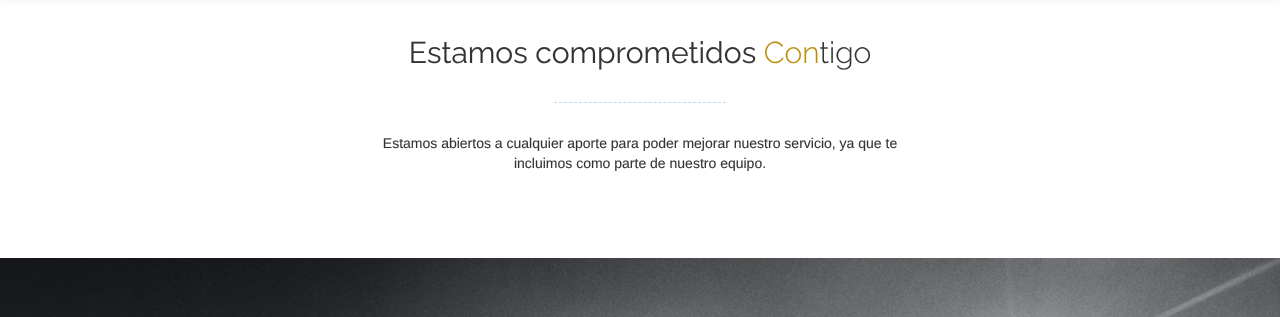
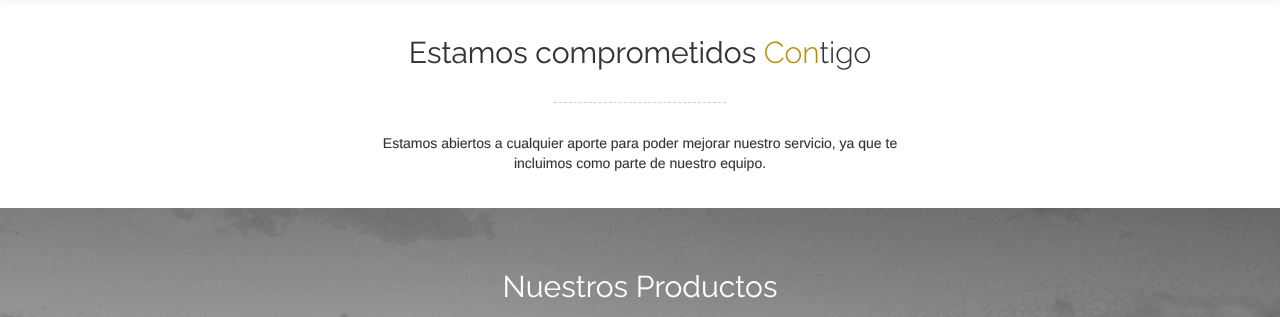
Before and after one commit to synry63/glovesa-bis.com, a PHP site: page / in a window 1280 px wide. Shown: the part 6183-6500 px from the top of the page. Run offline with PHP 8.4, Linux system fonts and the light colour scheme; some libraries are stand-ins or nearby versions.

Commit message:
Edicion de Galeria.
Cambios de Fotos
Eliminación de secciones
Mejora de botonera y galeria

```diff
--- a/assets/css/global.css
+++ b/assets/css/global.css
@@ -342,8 +342,9 @@ right: 0;
 	min-width: 50px;
 	padding: 15px 38px;
 	background: none;
-	border: 1px dashed #fff;
 	text-shadow: 0px 0px 0px;
+	margin:10px;
+	background: rgba(255,255,255,0.3);
 }
 .btn-bordered:hover {
 	color: #fff;
--- a/assets/css/style.css
+++ b/assets/css/style.css
@@ -887,7 +887,7 @@
 
 /*about support section*/
 .about-support-section {
-	background-image: url(../img/fondo6.jpg);
+	background-image: url(../img/fondo56.png);
 	background-position: center 0;
 	background-repeat: no-repeat;
 	background-size: cover;
@@ -2131,6 +2131,7 @@ body {
 
 .gallery-grid .item:hover figure img {
 	border-radius: 10px;
+	background-color: white;
 }
 
 .gallery-grid .item:hover img {
--- a/index.html
+++ b/index.html
@@ -187,6 +187,7 @@
 						</div>
 					</div>
 				</section>
+
 				<section class="work-process parallax" id="work-process">
 					<div class="container">
 						<div class="row">
@@ -194,7 +195,7 @@
 								<div class="work-steps">
 									<div class="step-block left animate-left">
 										<div class="table-cell">
-											Your idea
+											Proceso del Producto
 										</div>
 										<div class="borderleft"></div>
 									</div>
@@ -208,32 +209,17 @@
 											<ul class="flip-slides">
 												<li>
 													<img src="assets/img/work-process-01.png" alt="" />
-													<span class="slide-text">Quality Product 1</span>
+													<span class="slide-text"></span>
 												</li>
 												<li>
 													<img src="assets/img/work-process-02.png" alt="" />
-													<span class="slide-text">Quality Product 2</span>
+													<span class="slide-text"></span>
 												</li>
 												<li>
 													<img src="assets/img/work-process-03.png" alt="" />
-													<span class="slide-text">Quality Product 3</span>
+													<span class="slide-text"></span>
 												</li>
-												<li>
-													<img src="assets/img/work-process-04.png" alt="" />
-													<span class="slide-text">Quality Product 4</span>
-												</li>
-												<li>
-													<img src="assets/img/work-process-05.png" alt="" />
-													<span class="slide-text">Quality Product 5</span>
-												</li>
-												<li>
-													<img src="assets/img/work-process-06.png" alt="" />
-													<span class="slide-text">Quality Product 6</span>
-												</li>
-												<li>
-													<img src="assets/img/work-process-07.png" alt="" />
-													<span class="slide-text">Quality Product 7</span>
-												</li>
+
 											</ul>
 										</div>
 									</div>
@@ -391,30 +377,7 @@
 									</p>
 								</header>
 							</div>
-							<div class="col-xs-12">
-								<div class="row">
-									<div class="col-xs-12 col-sm-6 col-md-3">
-										<div class="circle-wrap animated-section animate">
-											<div class="circle-progress" data-info="Popular companies" data-dimension="210" data-text="36" data-width="5" data-fontsize="21" data-percent="36" data-fgcolor="#d29b55" data-bgcolor="#f4f7f9"></div>
-										</div>
-									</div>
-									<div class="col-xs-12 col-sm-6 col-md-3">
-										<div class="circle-wrap animated-section animate">
-											<div class="circle-progress" data-info="Working partnership" data-dimension="210" data-text="54" data-width="5" data-fontsize="21" data-percent="54" data-fgcolor="#d29b55" data-bgcolor="#f4f7f9"></div>
-										</div>
-									</div>
-									<div class="col-xs-12 col-sm-6 col-md-3">
-										<div class="circle-wrap animated-section animate">
-											<div class="circle-progress" data-info="Awesome projects" data-dimension="210" data-text="69" data-width="5" data-fontsize="21" data-percent="69" data-fgcolor="#d29b55" data-bgcolor="#f4f7f9"></div>
-										</div>
-									</div>
-									<div class="col-xs-12 col-sm-6 col-md-3">
-										<div class="circle-wrap animated-section animate">
-											<div class="circle-progress last" data-info="Happy customers" data-dimension="210" data-text="100" data-width="5" data-fontsize="21" data-percent="100" data-fgcolor="#d29b55" data-bgcolor="#f4f7f9"></div>
-										</div>
-									</div>
-								</div>
-							</div>
+
 						</div>
 					</div>
 				</section>
@@ -422,7 +385,7 @@
 
 				<section class="dark-section" id="our-gallary">
 					<div class="about-support-section parallax">
-						<div class="container">
+						<div class="container-fluid">
 							<div class="row">
 								<div class="col-xs-12">
 									<h2 class="text-center">Nuestros Productos</h2>
```
Also changed, not shown: assets/img/fondo56.png (added), assets/img/work-process-01.png, assets/img/work-process-02.png, assets/img/work-process-03.png, assets/img/work-process-03.png.jpg (added).
